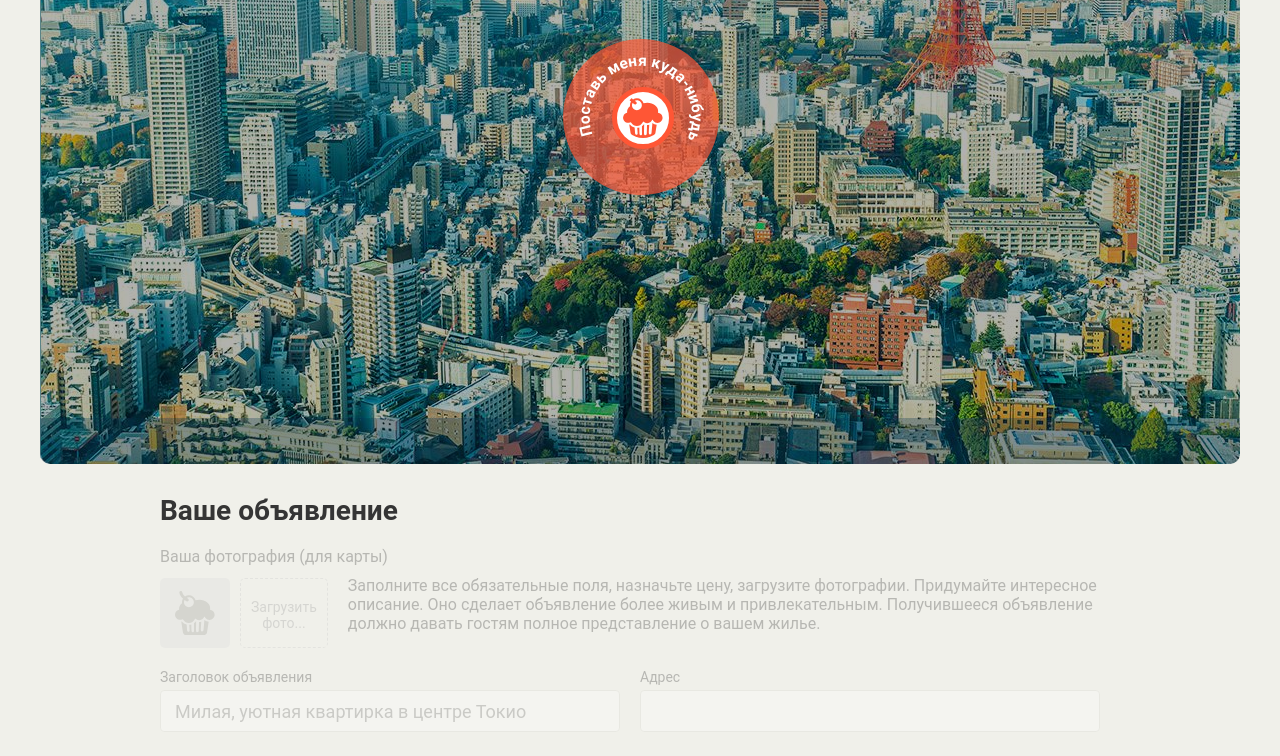
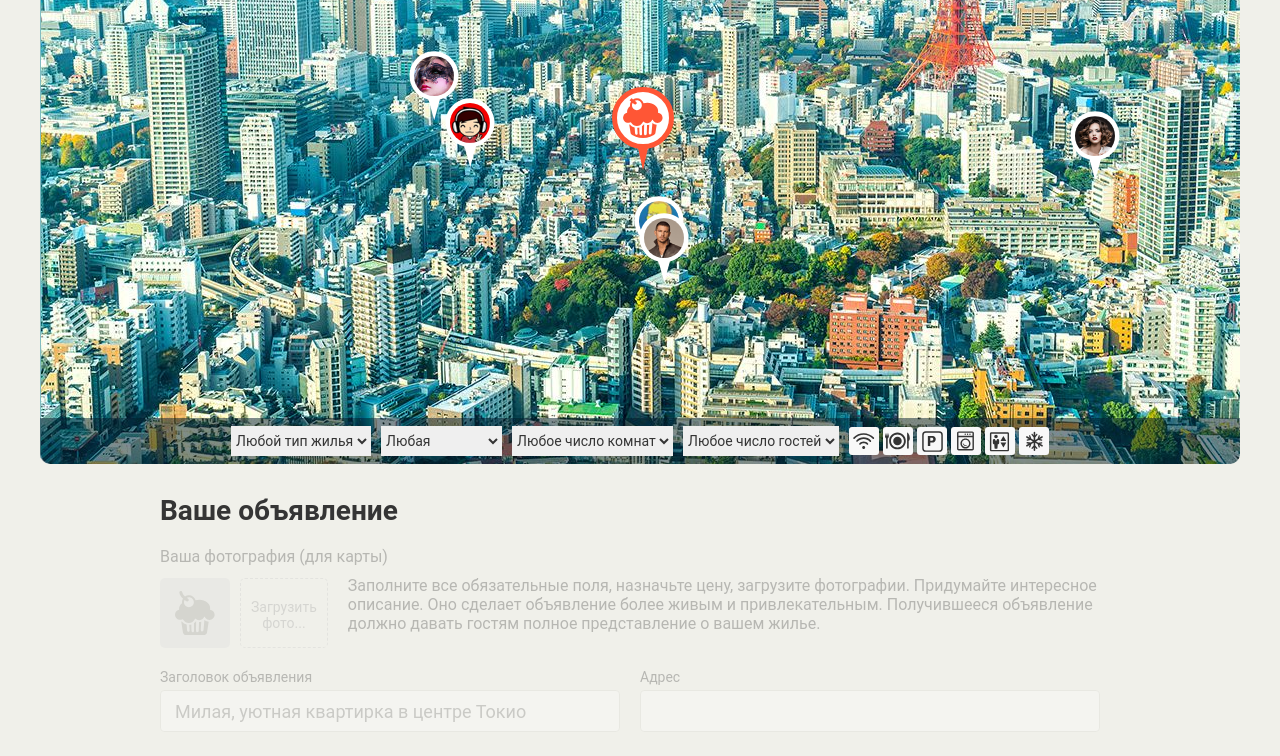
Before and after one commit to Tokovchuk/1316905-keksobooking-20, a website: page index.html in a window 1280 px wide. Shown: the part 286-1042 px from the top of the page. Drawn offline with Linux system fonts and the light colour scheme; files whose address does not match are found by name.

Commit message:
Генерируем объекты и добаляем пины на карту

```diff
--- a/index.html
+++ b/index.html
@@ -230,7 +230,9 @@
 
   <!-- Метка объявления -->
   <template id="pin">
-    <button type="button" class="map__pin" style="left: 200px; top: 400px;"><img src="img/avatars/user07.png" width="40" height="40" draggable="false" alt="Метка объявления"></button>
+    <button type="button" class="map__pin" style="left: 200px; top: 400px;">
+      <img src="img/avatars/user07.png" width="40" height="40" draggable="false" alt="Метка объявления">
+    </button>
   </template>
 
   <!-- Сообщение об успешном создании объявления -->
@@ -247,6 +249,6 @@
       <button class="error__button">Попробовать снова</button>
     </div>
   </template>
-
+  <script src="js/main.js"></script>
 </body>
 </html>
--- a/js/main.js
+++ b/js/main.js
@@ -1,63 +1,119 @@
 // Const
 
-var TYPE = ["palace", "flat", "house", "bungalo"];
-var CHECKIN = ["12:00", "13:00", "14:00"];
-var CHECKOUT = ["12:00", "13:00", "14:00"];
+var TYPES = ["palace", "flat", "house", "bungalo"];
+var CHECKINS = ["12:00", "13:00", "14:00"];
+var CHECKOUTS = ["12:00", "13:00", "14:00"];
 var FEATURES = ["wifi", "dishwasher", "parking", "washer", "elevator", "conditioner"];
+var PHOTOS = ["http://o0.github.io/assets/images/tokyo/hotel1.jpg",
+   "http://o0.github.io/assets/images/tokyo/hotel2.jpg",
+   "http://o0.github.io/assets/images/tokyo/hotel3.jpg"]
 
-var allVariantsHousing = [];
-
-//  author
-for( var i = 0 ; i < 8; i++) {
- var author = {avatar : "img/avatars/user0"+ i +".png"};
-}
-
-// oofer
+var LOCATION_MIN_X = 100;
+var LOCATION_MAX_X = 1100;
+var LOCATION_MIN_Y = 130;
+var LOCATION_MAX_Y = 630;
+var ADS_NUMBER = 8;
 
 
 
-// location
+// случайное число в заданом диапазоне
 
-  // случайное число в заданом диапазоне
 var getRandomInt = function (min, max) {
   min = Math.ceil(min);
   max = Math.floor(max);
   return Math.floor(Math.random() * (max - min + 1)) + min;
 };
 
-var x = getRandomInt(min, max);   // Пока не знаю где взять min и max для X
-var y = getRandomInt(130, 630);
+// Случайный элемент массива
+
+var getRandomElement = function (items) {
+  var randomElement = Math.floor(Math.random() * items.length);
+  return items[randomElement];
+};
+
+// Перемешивание массива
+
+var shuffleArray = function (items) {
+  var itemsClone = items.slice();
+  var length = itemsClone.length;
+  for (var i = 0; i < length; i++) {
+    var j = getRandomInt(0, length - 1);
+    var swap = itemsClone[i];
+    itemsClone[i] = itemsClone[j];
+    itemsClone[j] = swap;
+  }
+  return itemsClone;
+};
 
 
-// случайный эл-т массива
+// Гененрируем итоговый массив объектов жилья
 
-var getRandomElementArray = function (arr) {
-    var randomElement = Math.floor(Math.random() * arr.length);
-    return arr[randomElement];
+var generateAds = function (number) {
+  var ads = [];
+  for (var i = 1; i <= number; i++) {
+    var locationX = getRandomInt(LOCATION_MIN_X, LOCATION_MAX_X);
+    var locationY = getRandomInt(LOCATION_MIN_Y, LOCATION_MAX_Y);
+    var ad = {
+      author: {
+        avatar: "img/avatars/user0"+ i +".png",
+      },
+      offer: {
+        title: "Название объекта",
+        address: locationX + ", " + locationY,
+        price: getRandomInt(1, 1000),
+        type: getRandomElement(TYPES),
+        rooms: getRandomInt(1, 4),
+        guests: getRandomInt(1, 6),
+        checkin: getRandomElement(CHECKINS),
+        checkout: getRandomElement(CHECKOUTS),
+        features: shuffleArray(FEATURES).slice(0, getRandomInt(1, FEATURES.length)),
+        description: "Описание",
+        photos: shuffleArray(PHOTOS).slice(0, getRandomInt(1, PHOTOS.length)),
+      },
+      location: {
+        x: locationX,
+        y: locationY,
+      },
+    };
+    ads.push(ad);
+  }
+  return ads;
+};
+
+var ads = generateAds(ADS_NUMBER);
+
+// убираем  класс map--faded
+
+var switchingActiveMap = function() {
+  var map = document.querySelector(".map");
+  map.classList.remove("map--faded");
+};
+
+switchingActiveMap();
+
+// Создаем пины к нашим объктам жилья
+
+    // Находим темплейт
+var pinTemplate = document.querySelector("#pin")
+  .content
+  .querySelector(".map__pin");
+
+    //Делаем пин из темплейта и добавляем нужные свойства
+var renderPin = function (housing) {
+  var pinElement = pinTemplate.cloneNode(true);
+  pinElement.style.left = housing.location.x - 25 + "px";
+  pinElement.style.top = housing.location.y - 35 + "px";
+  pinElement.children[0].src = housing.author.avatar;
+  pinElement.children[0].alt = housing.offer.title;
+  return pinElement;
 }
 
+// Добавляем пины на карту
+var mapPins = document.querySelector(".map__pins");
 
-Напишите функцию для создания массива из 8 сгенерированных JS-объектов. Каждый объект массива ‐ описание похожего объявления неподалёку. Структура объектов должна быть следующей:
+var fragment = document.createDocumentFragment();
 
-{
-    "author": {
-        "avatar": строка, адрес изображения вида img/avatars/user{{xx}}.png, где {{xx}} это число от 1 до 8 с ведущим нулём. Например, 01, 02 и т. д. Адреса изображений не повторяются
-    },
-    "offer": {
-        "title": строка, заголовок предложения
-        "address": строка, адрес предложения. Для простоты пусть пока представляет собой запись вида "{{location.x}}, {{location.y}}", например, "600, 350"
-        "price": число, стоимость
-        "type": строка с одним из четырёх фиксированных значений: palace, flat, house или bungalo
-        "rooms": число, количество комнат
-        "guests": число, количество гостей, которое можно разместить
-        "checkin": строка с одним из трёх фиксированных значений: 12:00, 13:00 или 14:00,
-        "checkout": строка с одним из трёх фиксированных значений: 12:00, 13:00 или 14:00
-        "features": массив строк случайной длины из ниже предложенных: "wifi", "dishwasher", "parking", "washer", "elevator", "conditioner",
-        "description": строка с описанием,
-        "photos": массив строк случайной длины, содержащий адреса фотографий "http://o0.github.io/assets/images/tokyo/hotel1.jpg", "http://o0.github.io/assets/images/tokyo/hotel2.jpg", "http://o0.github.io/assets/images/tokyo/hotel3.jpg"
-    },
-    "location": {
-        "x": случайное число, координата x метки на карте. Значение ограничено размерами блока, в котором перетаскивается метка.
-        "y": случайное число, координата y метки на карте от 130 до 630.
-    }
+for (var i = 0; i < ads.length; i++) {
+  fragment.appendChild(renderPin(ads[i]));
 }
+mapPins.appendChild(fragment);
```
